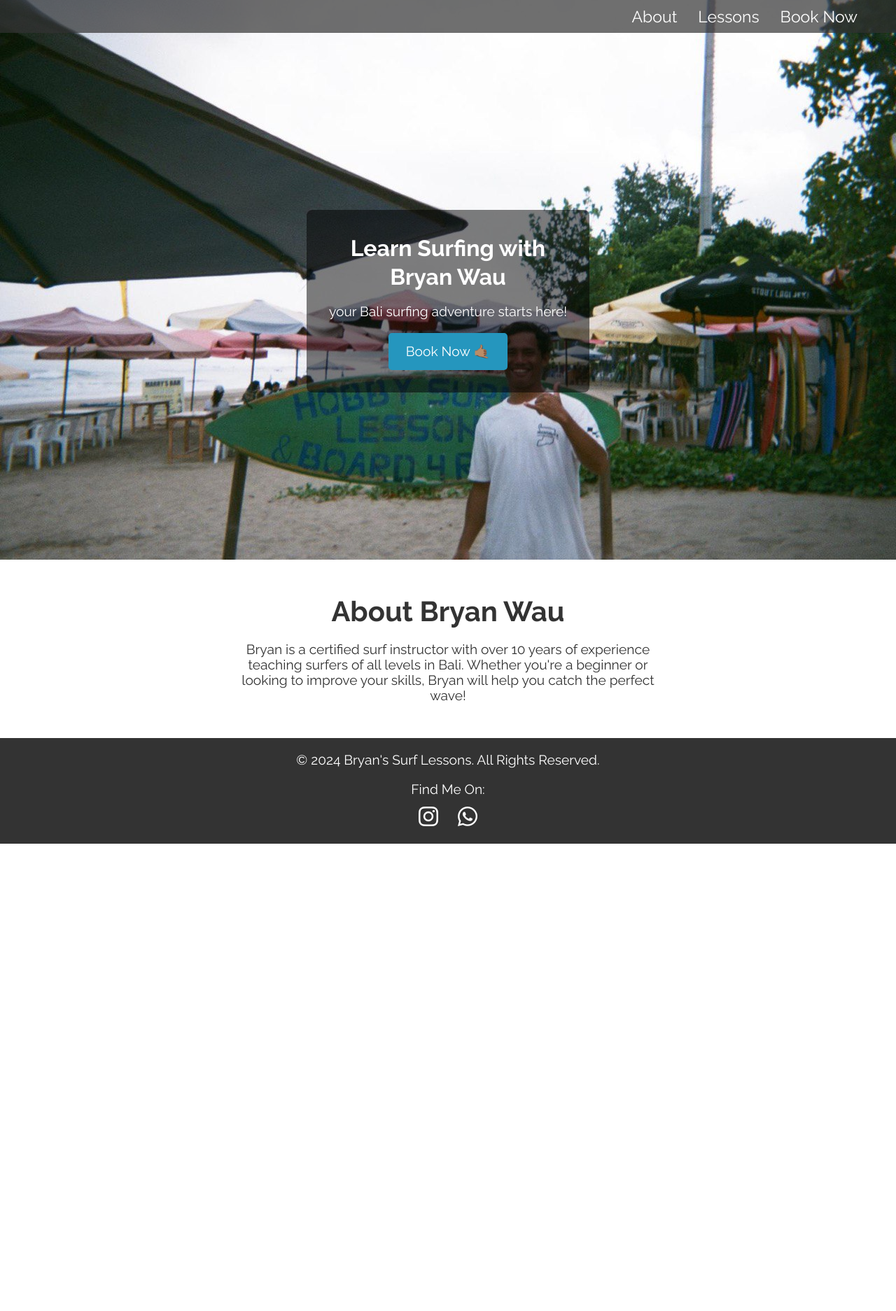
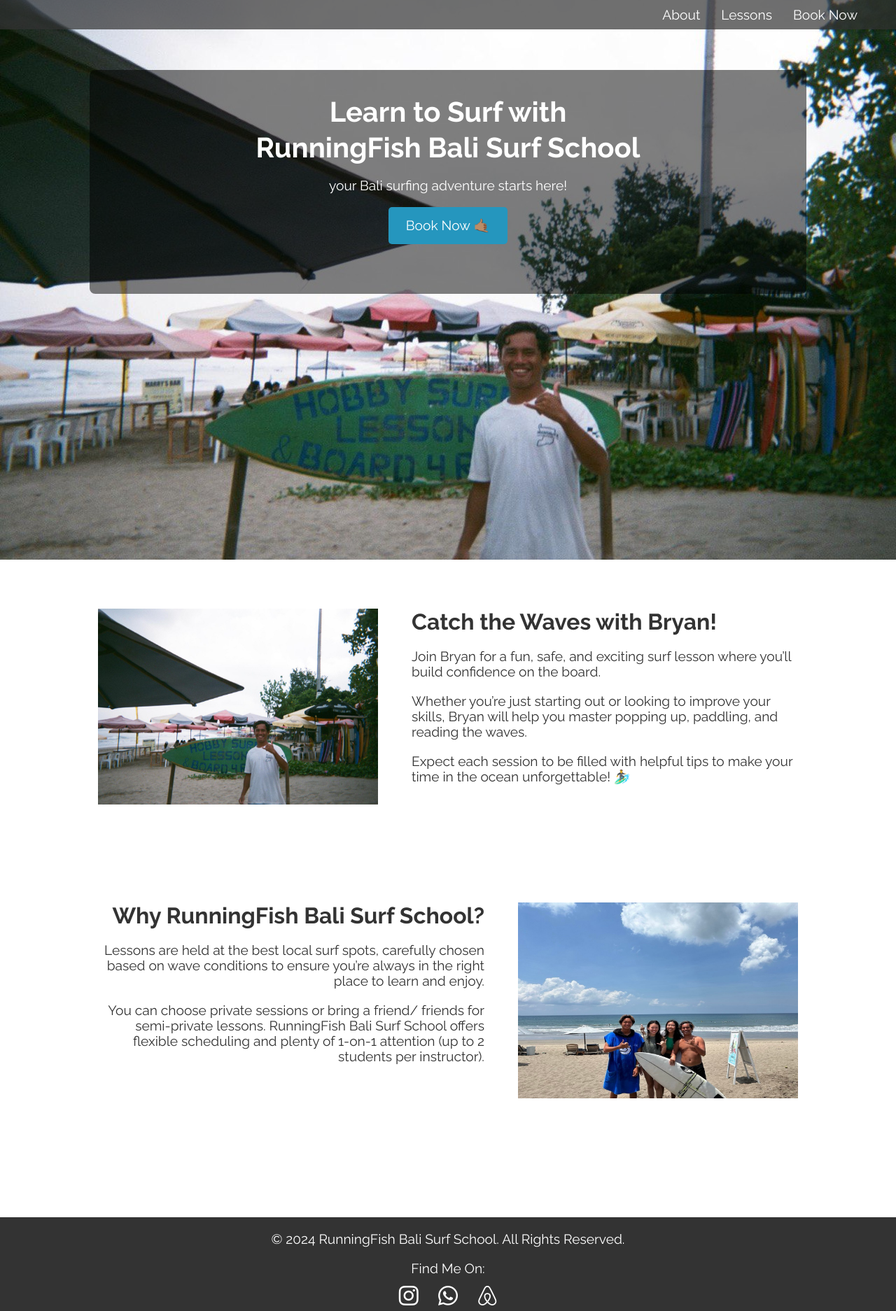
Before and after one commit to neoshh/surf-website, a plain HTML site: page index.html in a window 1280 px wide. Shown: the whole page at 70% size. Before the commit the page ends 1206 px from the top, so only its background shows below. Drawn offline with Linux system fonts and the light colour scheme.

Commit message:
add google review and why section

```diff
--- a/index.html
+++ b/index.html
@@ -24,20 +24,49 @@
 
     <header class="hero">
         <div class="header-content">
-            <h1>Learn Surfing with</h1>
-            <h1>Bryan Wau</h1>
+            <h1>Learn to Surf with</h1>
+            <h1>RunningFish Bali Surf School</h1>
             <p id="header-text">your Bali surfing adventure starts here!</p>
             <a href="https://wa.me/6285261962860" class="book-btn">Book Now 🤙🏽</a>
         </div>
     </header>
 
     <section id="about" class="about">
-        <h2>About Bryan Wau</h2>
-        <p>Bryan is a certified surf instructor with over 10 years of experience teaching surfers of all levels in Bali. Whether you're a beginner or looking to improve your skills, Bryan will help you catch the perfect wave!</p>
+        <div class="about-container">
+            <img src="./header-photo.jpeg" alt="Bryan Wau" class="profile-picture">
+            <div class="about-text">
+                <h2>Catch the Waves with Bryan!</h2>
+                <p>Join Bryan for a fun, safe, and exciting surf lesson where you’ll build confidence on the board. </p>
+
+                <p>Whether you’re just starting out or looking to improve your skills, Bryan will help you master popping up, paddling, and reading the waves.
+
+                <p>Expect each session to be filled with helpful tips to make your time in the ocean unforgettable! 🏄‍♂️</p> </p>
+
+            </div>
+        </div>
+    </section>
+
+    <section id="why" class="why">
+        <div class="why-container">
+            <!-- <img src="./header-photo.jpeg" alt="Bryan Wau" class="why-picture"> -->
+            <div class="why-text">
+                <h2>Why RunningFish Bali Surf School?</h2>
+                <p>Lessons are held at the best local surf spots, carefully chosen based on wave conditions to ensure you’re always in the right place to learn and enjoy. </p>
+                <p>You can choose private sessions or bring a friend/ friends for semi-private lessons. RunningFish Bali Surf School offers flexible scheduling and plenty of 1-on-1 attention (up to 2 students per instructor).</p>
+            </div>
+            <img src="./why-image.jpeg" alt="Bryan Wau" class="why-picture">
+        </div>
+    </section>
+
+    <section id="reviews" class="reviews">
+        <div class="reviews-container">
+            <script src="https://static.elfsight.com/platform/platform.js" async></script>
+            <div class="elfsight-app-28667595-0afd-4b4f-8e7a-87391a3a2f78" data-elfsight-app-lazy></div>
+        </div>
     </section>
 
     <footer>
-        <p>&copy; 2024 Bryan's Surf Lessons. All Rights Reserved.</p>
+        <p>&copy; 2024 RunningFish Bali Surf School. All Rights Reserved.</p>
         <div class="find-me">
             <p>Find Me On:</p>
             <a href="https://www.instagram.com/theycallmesbryan" target="_blank" class="social-link">
@@ -45,6 +74,9 @@
             </a>
             <a href="https://wa.me/6285261962860" target="_blank" class="social-link">
                 <i class="fab fa-whatsapp"></i>
+            </a>
+            <a href="https://air.tl/ISaQE0AO" target="_blank" class="social-link">
+                <i class="fab fa-airbnb"></i>
             </a>
         </div>
     </footer>
--- a/styles.css
+++ b/styles.css
@@ -9,7 +9,7 @@ html {
 }
 
 html, body {
-    height: 100%; /* Ensure the body takes full height of the viewport */
+    height: 100%;
     margin: 0;
 }
 
@@ -20,15 +20,15 @@ body {
 
 /* Navigation Bar */
 nav {
-    background-color: rgba(51, 51, 51, 0.7); /* Translucent background */
+    background-color: rgba(51, 51, 51, 0.7);
     position: fixed;
     width: 100%;
     top: 0;
     left: 0;
-    z-index: 1000; /* Ensure the nav is always above the header */
+    z-index: 1000;
     padding: 10px;
     display: flex;
-    justify-content: flex-end; /* Aligns navbar items to the right */
+    justify-content: flex-end;
     align-items: center;
 }
 
@@ -51,7 +51,7 @@ nav ul li {
 nav ul li a {
     color: white;
     text-decoration: none;
-    font-size: 1.2em;
+    font-size: 1em;
     transition: color 0.3s ease;
 }
 
@@ -59,7 +59,6 @@ nav ul li a:hover {
     color: #3a598f;
 }
 
-/* Hamburger Icon (hidden by default) */
 .menu-icon {
     display: none;
     font-size: 2em;
@@ -69,18 +68,18 @@ nav ul li a:hover {
 /* Non-collapsed (default) menu for larger screens */
 @media (min-width: 769px) {
     nav ul {
-        display: flex; /* Ensure the menu is visible for large screens */
+        display: flex;
     }
 
     .nav-links.active {
-        display: flex; /* Force the nav to display when it is in active state */
+        display: flex;
     }
 }
 
 /* Collapsed menu for smaller screens (768px and below) */
 @media (max-width: 768px) {
     nav ul {
-        display: none; /* Hide the menu by default in mobile view */
+        display: none;
         flex-direction: column;
         width: 100%;
         background-color: rgba(51, 51, 51, 0.9);
@@ -92,7 +91,6 @@ nav ul li a:hover {
         padding: 10px 0;
     }
 
-    /* Show the menu when the "active" class is added */
     nav ul.active {
         display: block;
     }
@@ -106,42 +104,38 @@ nav ul li a:hover {
         margin-right: 20px;
         cursor: pointer;
     }
-
-    .nav-links {
-        display: none; /* Hide by default, shown by JavaScript */
-    }
 }
 
-/* Add some padding at the top to prevent content being hidden by the fixed navbar */
 header, section {
     padding-top: 60px;
 }
 
-/* Hero Section */
 header.hero {
     background-image: url("./header-photo.jpeg");
-    background-size: cover; /* Ensures the image covers the entire area */
+    background-size: cover;
     background-position: center;
-    background-repeat: no-repeat; /* Prevents the image from repeating */
-    height: 100vh; /* Full viewport height */
+    background-repeat: no-repeat;
+    height: 100vh;
     display: flex;
-    align-items: center;
     justify-content: center;
     text-align: center;
     color: white;
-    position: relative; /* Keep hero section positioned properly */
-    z-index: 1; /* Ensure it's not covered by other elements */
+    position: relative;
+    z-index: 1;
 }
 
 .header-content {
-    background: rgba(0, 0, 0, 0.5); /* Adds a semi-transparent background to improve text readability */
+    background: rgba(0, 0, 0, 0.5);
     padding: 32px;
     border-radius: 8px;
-    z-index: 2; /* Ensures the content stays above the image */
+    width: 80%;
+    height: 40vh;
+    margin: 40px;
+    z-index: 2;
 }
 
 h1 {
-    font-size: 2em;
+    font-size: 2.5em;
     margin-top: 4px;
     margin-bottom: 4px;
 }
@@ -151,10 +145,9 @@ h1 {
     margin-bottom: 20px;
 }
 
-/* Add a media query for mobile devices */
 @media (max-width: 768px) {
     h1 {
-        font-size: 1.6em; /* Smaller font size for mobile */
+        font-size: 1.6em;
     }
 }
 
@@ -184,18 +177,120 @@ section.about {
     text-align: center;
 }
 
-section.about p {
-    width: 50%;
-    min-width: 300px;
+/* Flexbox container to position the image and text side by side */
+.about-container {
+    display: flex;
+    justify-content: center;
+    max-width: 1000px;
     margin: 0 auto;
+    text-align: left;
+}
+
+.profile-picture {
+    width: 400px;
+    height: 280px;
+    margin-right: 48px;
+    margin-top: 20px;
+    margin-bottom: 20px;
+}
+
+.about-text {
+    flex: 1;
+    margin-top: 20px;
+}
+
+.about-text h2 {
+    font-size: 2em;
+    margin-bottom: 20px;
+}
+
+.about-text p {
     font-size: 1.2em;
 }
 
-/* Lessons Section */
-section.lessons {
+/* Why Section */
+section.why {
     padding: 50px;
     text-align: center;
-    min-height: 85vh;
+}
+
+/* Flexbox container to position the image and text side by side */
+.why-container {
+    display: flex;
+    justify-content: center;
+    max-width: 1000px;
+    margin: 0 auto;
+    text-align: right;
+}
+
+.why-picture {
+    width: 400px;
+    height: 280px;
+    margin-top: 20px;
+    margin-bottom: 20px;
+}
+
+.why-text {
+    flex: 1;
+    margin-top: 20px;
+    margin-right: 48px;
+}
+
+.why-text h2 {
+    font-size: 2em;
+    margin-bottom: 20px;
+}
+
+.why-text p {
+    font-size: 1.2em;
+}
+
+/* Media Queries for Mobile View */
+@media (max-width: 768px) {
+    .about-container, .why-container {
+        flex-direction: column; /* Stack the image and text */
+        align-items: center;
+        text-align: center;
+    }
+
+    .profile-picture, .why-picture {
+        margin-right: 0;
+        margin-left: 0;
+        margin-bottom: 20px;
+    }
+
+    .why-picture {
+        order: -1; /* Ensure the image comes before the text in mobile view */
+    }
+
+    .why-text {
+        margin-right: 0;
+    }
+}
+
+section.lessons {
+    margin-top: 50px;
+    padding: 50px;
+    text-align: center;
+    min-height: 80vh;
+}
+
+section.lessons p {
+    font-size: 0.8em;
+}
+
+section.reviews {
+    padding: 50px;
+    text-align: center;
+}
+
+/* Flexbox container to position the image and text side by side */
+.reviews-container {
+    display: flex;
+    justify-content: center;
+    max-width: 1000px;
+    margin: 0 auto;
+    text-align: left;
 }
 
 h2 {
```
Also changed, not shown: lessons.html (+6 -2 lines), why-image.jpeg (added).
